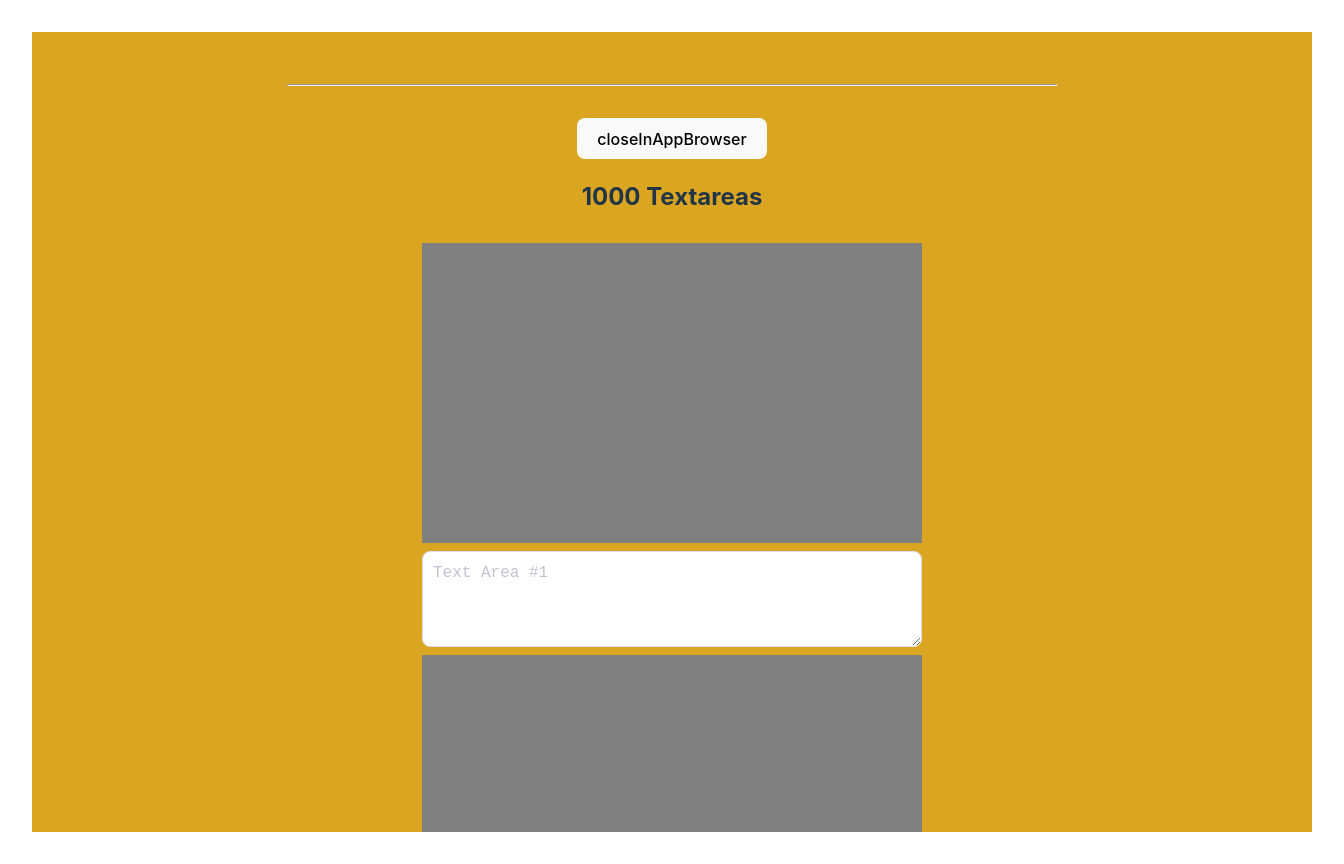
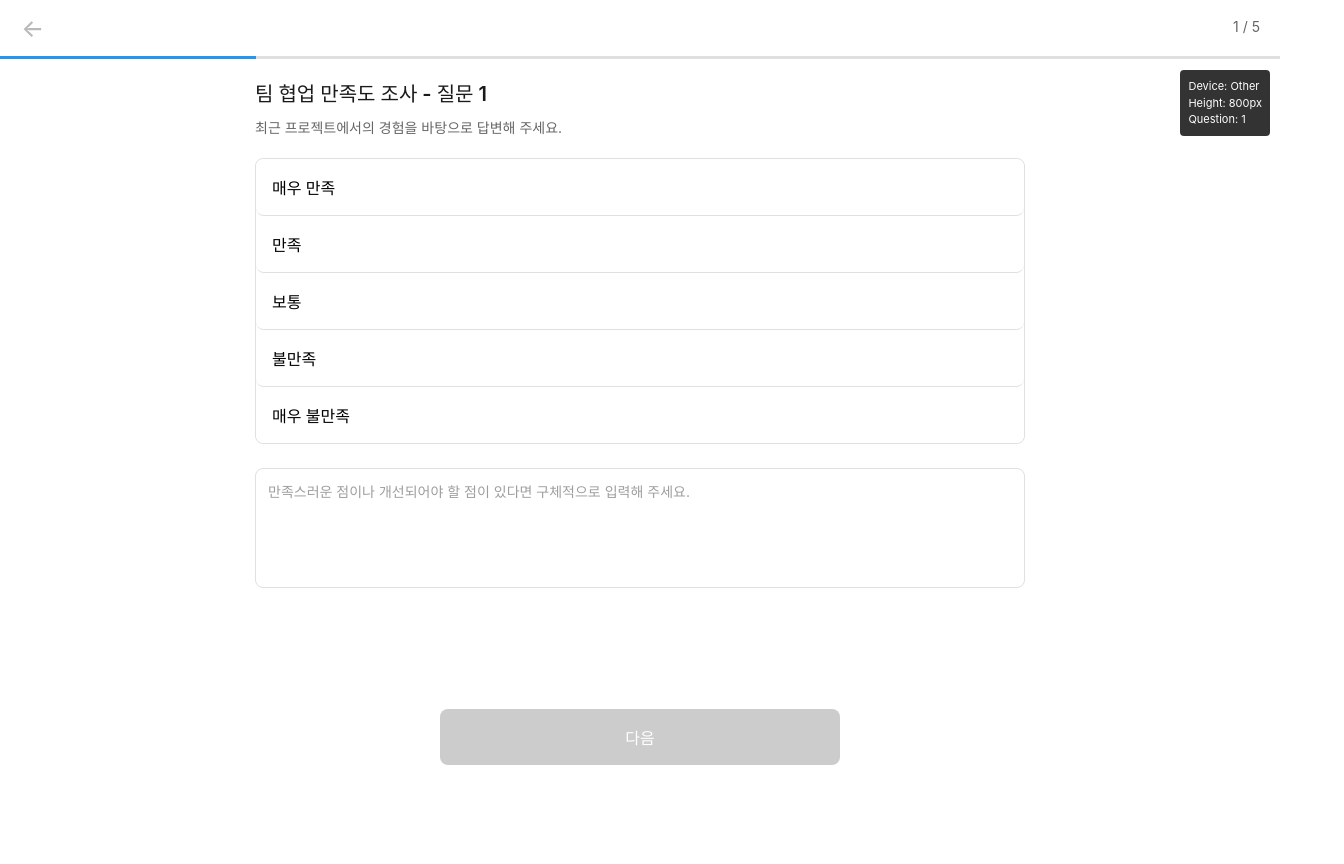
Before and after one commit to nakjun12/kakao-in-app-browser, a React (Vite) app: page / in a window 1280 px wide. Shown: the whole page, 1344 px wide, since content can reach past the window. After the commit the page ends 800 px from the top, so only its background shows below. Built offline with nearby package versions, Linux system fonts and the light colour scheme.

Commit message:
fix(survey-test): 임시 환경 구축

```diff
--- a/src/App.tsx
+++ b/src/App.tsx
@@ -1,96 +1,406 @@
-import { useEffect } from 'react';
-import './App.css';
-import { ScrollBar } from './components/scroll-bar/scroll-bar';
-import { Textarea } from './components/textarea/textarea';
-import { useHandleScreenSize } from './hooks/use-handle-screen-size';
-import { useLocalStorageStateWithGeneric } from './hooks/use-local-storage-state-with-generic';
+import { useState } from "react";
 
-const answerArray = Array.from({ length: 5 });
+const App = () => {
+  const [currentQuestionIndex, setCurrentQuestionIndex] = useState(0);
+  const [answers, setAnswers] = useState(
+    Array.from({ length: 5 }, (_, i) => ({
+      id: i,
+      value: "",
+      selectedOption: null
+    }))
+  );
 
-function App() {
+  // useEffect(() => {
+  //   // viewport 높이 설정 (iOS Safari 대응)
+  //   const setViewportHeight = () => {
+  //     const vh = window.innerHeight * 0.01;
+  //     document.documentElement.style.setProperty("--vh", `${vh}px`);
+  //   };
 
-const [answer, setAnswer] = useLocalStorageStateWithGeneric<
-  Record<string, string>
->({
-  key: "answer",
-  initialValue: answerArray.reduce((acc: Record<string, string>, _, index) => {
-    acc[index] = "";
-    return acc;
-  }, {})
-});
-  useEffect(() => {
-    const userAgent = navigator.userAgent.toLowerCase();
-    const isKakaoInApp = userAgent.includes("kakaotalk");
+  //   setViewportHeight();
+  //   window.addEventListener("resize", setViewportHeight);
 
-    console.log(userAgent);
-    console.log(isKakaoInApp);
-    console.log(window.location.href);
-    // 카카오톡 인앱 브라우저일 경우에만 실행
-    if (isKakaoInApp) {
-      console.log("카카오톡 인앱 브라우저일 경우");
-      // const targetUrl = `${window.location.href}/`;
-      // window.location.replace(
-      //   `kakaotalk://web/openExternal?url=${encodeURIComponent(targetUrl)}`
-      // );
+  //   return () => window.removeEventListener("resize", setViewportHeight);
+  // }, []);
+
+  const handleAnswerChange = (value) => {
+    setAnswers((prev) =>
+      prev.map((answer, index) =>
+        index === currentQuestionIndex ? { ...answer, value } : answer
+      )
+    );
+  };
+
+  const handleOptionSelect = (option) => {
+    setAnswers((prev) =>
+      prev.map((answer, index) =>
+        index === currentQuestionIndex
+          ? { ...answer, selectedOption: option }
+          : answer
+      )
+    );
+  };
+
+  const handleNext = () => {
+    if (currentQuestionIndex < answers.length - 1) {
+      setCurrentQuestionIndex(currentQuestionIndex + 1);
     }
-  }, []);
+  };
 
-useHandleScreenSize();
+  const handlePrevious = () => {
+    if (currentQuestionIndex > 0) {
+      setCurrentQuestionIndex(currentQuestionIndex - 1);
+    }
+  };
 
+  const progressPercentage =
+    ((currentQuestionIndex + 1) / answers.length) * 100;
+  const currentAnswer = answers[currentQuestionIndex];
 
   return (
-<div
-  style={{
-    display: 'grid',
-    height: 'calc(var(--vh, 1vh) * 100)',
-    width: '100vw',
-    overflow: 'hidden',
-    backgroundColor: 'goldenrod'
-  }}
->
-  <ScrollBar style={{ position: 'relative' }}>
-<div style={{
- margin: '0 auto',
- padding: '20px 16px',
- maxWidth: '770px'
-}}>
-      <hr style={{ margin: "2rem 0" }} />
-      <button
-        onClick={() => {
-          window.location.href = "kakaotalk://inappbrowser/close";
-        }}>
-        closeInAppBrowser
-      </button>
-      {/* 50개의 Textarea를 세로로 나열하는 부분 */}
-      <div
-        style={{
-          display: "flex",
-          flexDirection: "column",
-          alignItems: "center",
-          gap: "8px",
-          width: "100%",
+    <div className="app-container">
+      <style>{`
+        * {
+          margin: 0;
+          padding: 0;
+          box-sizing: border-box;
+        }
 
-        }}>
-        <h2>1000 Textareas</h2>
-        {answerArray.map((_, index) => (
-          <div style={{ display: "flex", flexDirection: "column", gap: "8px", width: "100%", maxWidth: "500px" }}>
-            <div style={{ fontSize: "12px", color: "gray", height: "300px", backgroundColor: "gray" }}>{index}</div>
+        /* iOS Safari 대응 스타일 */
+        html, body {
+          height: 100%;
+          overflow: hidden;
+          position: fixed;
+          width: 100%;
+          -webkit-overflow-scrolling: touch;
+        }
 
-          <Textarea
-            key={index} // 리스트 렌더링 시 각 요소를 구별하기 위한 고유한 key
-            placeholder={`Text Area #${index + 1}`}
-            value={answer[index]}
-            onChange={(e) => {
-              setAnswer({ ...answer, [index]: e.target.value });
-            }}
-          />
+        .app-container {
+          position: fixed;
+          top: 0;
+          left: 0;
+          right: 0;
+          bottom: 0;
+          height: 100vh;
+          height: calc(var(--vh, 1vh) * 100);
+          display: flex;
+          flex-direction: column;
+          background-color: white;
+        }
+
+        .header {
+          position: relative;
+          height: 56px;
+          background: white;
+          display: flex;
+          align-items: center;
+          padding: 8px 4px;
+          flex-shrink: 0;
+        }
+
+        .back-button {
+          width: 40px;
+          height: 40px;
+          background: none;
+          border: none;
+          font-size: 24px;
+          cursor: pointer;
+          display: flex;
+          align-items: center;
+          justify-content: center;
+          color: #1a1a1a;
+        }
+
+        .back-button:disabled {
+          opacity: 0.3;
+          cursor: not-allowed;
+        }
+
+        .progress-bar {
+          height: 3px;
+          background: #e0e0e0;
+          position: relative;
+          flex-shrink: 0;
+        }
+
+        .progress-fill {
+          height: 100%;
+          background: #2196f3;
+          transition: width 0.3s ease;
+          transform-origin: left;
+        }
+
+        /* 메인 콘텐츠 영역 - flex-1로 남은 공간 차지 */
+        .content-container {
+          flex: 1;
+          display: flex;
+          flex-direction: column;
+          overflow-y: auto;
+          -webkit-overflow-scrolling: touch;
+          padding: 20px 20px 20px 20px;
+        }
+
+        .content-inner {
+          flex: 1;
+          display: flex;
+          flex-direction: column;
+          max-width: 770px;
+          width: 100%;
+          margin: 0 auto;
+        }
+
+        .question-header {
+          margin-bottom: 20px;
+        }
+
+        .question-title {
+          font-size: 20px;
+          font-weight: 600;
+          color: #1a1a1a;
+          margin-bottom: 8px;
+        }
+
+        .question-subtitle {
+          font-size: 14px;
+          color: #666;
+        }
+
+        .options-container {
+          border: 1px solid #e0e0e0;
+          border-radius: 8px;
+          overflow: hidden;
+          margin-bottom: 12px;
+        }
+
+        .option-button {
+          width: 100%;
+          padding: 16px;
+          background: white;
+          border: none;
+          border-bottom: 1px solid #e0e0e0;
+          text-align: left;
+          cursor: pointer;
+          transition: background 0.2s;
+          font-size: 16px;
+        }
+
+        .option-button:last-child {
+          border-bottom: none;
+        }
+
+        .option-button:hover {
+          background: #f5f5f5;
+        }
+
+        .option-button.selected {
+          background: #e3f2fd;
+          color: #2196f3;
+          font-weight: 600;
+        }
+
+        /* iOS textarea 포커스 문제 재현을 위한 스타일 */
+        .textarea-wrapper {
+          position: relative;
+          width: 100%;
+          margin-top: 12px;
+        }
+
+        textarea {
+          width: 100%;
+          min-height: 120px;
+          padding: 12px;
+          border: 1px solid #e0e0e0;
+          border-radius: 8px;
+          font-size: 16px; /* iOS 자동 줌 방지 */
+          font-family: -apple-system, BlinkMacSystemFont, 'Segoe UI', sans-serif;
+          resize: none;
+          background: white;
+          transition: all 0.2s;
+
+          /* iOS 특정 스타일 */
+          -webkit-appearance: none;
+          -webkit-border-radius: 8px;
+        }
+
+        textarea:focus {
+          outline: none;
+          border-color: #8EBBFF;
+          border-width: 1.5px;
+          box-shadow: 0 0 3px #E2EEFF;
+        }
+
+        textarea::placeholder {
+          color: #9e9e9e;
+          font-size: 14px;
+          line-height: 1.5;
+        }
+
+        /* iOS에서 포커스 시 화면 이동 문제 재현 */
+        @supports (-webkit-touch-callout: none) {
+          textarea:focus {
+            position: relative;
+            transform: translateZ(0);
+          }
+        }
+
+        /* 하단 버튼 영역 */
+        .bottom-container {
+          height: 126px;
+          background: white;
+          display: flex;
+          align-items: center;
+          justify-content: center;
+          padding: 16px;
+          flex-shrink: 0;
+        }
+
+        .submit-button {
+          width: 100%;
+          max-width: 400px;
+          padding: 16px;
+          background: #2196f3;
+          color: white;
+          border: none;
+          border-radius: 8px;
+          font-size: 16px;
+          font-weight: 600;
+          cursor: pointer;
+          transition: background 0.2s;
+        }
+
+        .submit-button:hover:not(:disabled) {
+          background: #1976d2;
+        }
+
+        .submit-button:disabled {
+          background: #ccc;
+          cursor: not-allowed;
+        }
+
+        /* 디버그 정보 표시 */
+        .debug-info {
+          position: fixed;
+          top: 70px;
+          right: 10px;
+          background: rgba(0, 0, 0, 0.8);
+          color: white;
+          padding: 8px;
+          border-radius: 4px;
+          font-size: 11px;
+          z-index: 1000;
+          pointer-events: none;
+        }
+
+        .question-indicator {
+          position: absolute;
+          top: 16px;
+          right: 20px;
+          font-size: 14px;
+          color: #666;
+        }
+      `}</style>
+
+      {/* 헤더 */}
+      <div className="header">
+        <button
+          className="back-button"
+          onClick={handlePrevious}
+          disabled={currentQuestionIndex === 0}>
+          ←
+        </button>
+        <span className="question-indicator">
+          {currentQuestionIndex + 1} / {answers.length}
+        </span>
+      </div>
+
+      {/* 프로그레스 바 */}
+      <div className="progress-bar">
+        <div
+          className="progress-fill"
+          style={{ width: `${progressPercentage}%` }}
+        />
+      </div>
+
+      {/* 디버그 정보 */}
+      <div className="debug-info">
+        <div>
+          Device: {navigator.userAgent.includes("iPhone") ? "iPhone" : "Other"}
+        </div>
+        <div>Height: {window.innerHeight}px</div>
+        <div>Question: {currentQuestionIndex + 1}</div>
+      </div>
+
+      {/* 메인 콘텐츠 영역 */}
+      <div className="content-container">
+        <div className="content-inner">
+          {/* 질문 헤더 */}
+          <div className="question-header">
+            <h2 className="question-title">
+              팀 협업 만족도 조사 - 질문 {currentQuestionIndex + 1}
+            </h2>
+            <p className="question-subtitle">
+              최근 프로젝트에서의 경험을 바탕으로 답변해 주세요.
+            </p>
           </div>
-        ))}
-      </div></div>
-    </ScrollBar>
-    <div/>
+
+          {/* 옵션 버튼들 */}
+          <div className="options-container">
+            {["매우 만족", "만족", "보통", "불만족", "매우 불만족"].map(
+              (option) => (
+                <button
+                  key={option}
+                  className={`option-button ${
+                    currentAnswer.selectedOption === option ? "selected" : ""
+                  }`}
+                  onClick={() => handleOptionSelect(option)}>
+                  {option}
+                </button>
+              )
+            )}
+          </div>
+
+          {/* Textarea */}
+          <div className="textarea-wrapper">
+            <textarea
+              placeholder="만족스러운 점이나 개선되어야 할 점이 있다면 구체적으로 입력해 주세요."
+              value={currentAnswer.value}
+              onChange={(e) => handleAnswerChange(e.target.value)}
+              rows={4}
+              onFocus={(e) => {
+                console.log(
+                  `Textarea for question ${currentQuestionIndex + 1} focused`
+                );
+                // // iOS에서 포커스 문제 재현
+                // if (/iPhone|iPad|iPod/.test(navigator.userAgent)) {
+                //   setTimeout(() => {
+                //     e.target.scrollIntoView({
+                //       behavior: "smooth",
+                //       block: "center"
+                //     });
+                //   }, 300);
+                // }
+              }}
+              onBlur={() => {
+                console.log(
+                  `Textarea for question ${currentQuestionIndex + 1} blurred`
+                );
+              }}
+            />
+          </div>
+        </div>
+      </div>
+
+      {/* 하단 버튼 */}
+      <div className="bottom-container">
+        <button
+          className="submit-button"
+          onClick={handleNext}
+          disabled={!currentAnswer.selectedOption}>
+          {currentQuestionIndex === answers.length - 1 ? "제출" : "다음"}
+        </button>
+      </div>
     </div>
   );
-}
+};
 
-export default App
+export default App;
```
